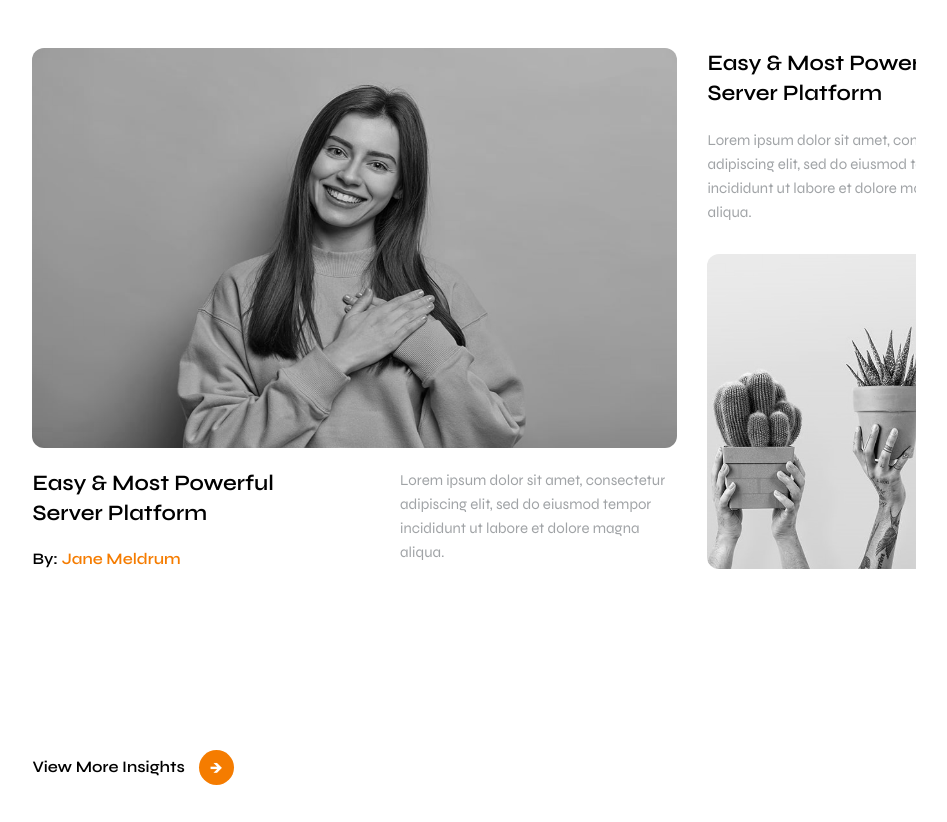
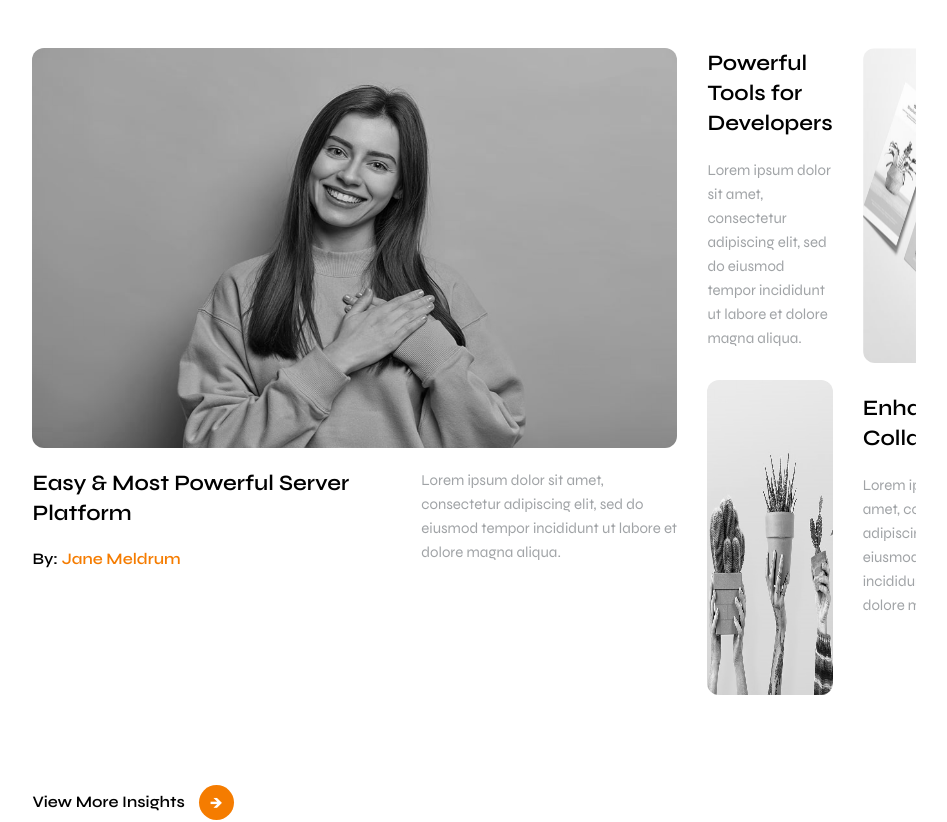
Before and after one commit to Mustajaaab/Northine, a React (Vite) app: page / in a window 1280 px wide. Shown: the part 5640-6462 px from the top of the page, without its empty margins (166-1113 px from the left). Built offline with nearby package versions, Linux system fonts and the light colour scheme; a web font is replaced by a local one.

Commit message:
Fix the slider issue

```diff
--- a/src/components/sec5/index.jsx
+++ b/src/components/sec5/index.jsx
@@ -1,139 +1,155 @@
-import Girl from '../../assets/images/Girl.jpg'
-import Shades from '../../assets/images/white-shades.png'
-import Dot from '../../assets/images/dot.png'
-import Gamla from '../../assets/images/gamla2.jpg'
-import Docs from '../../assets/images/docs.jpg.png'
+import React, { useState } from "react";
+import Girl from "../../assets/images/Girl.jpg";
+import Shades from "../../assets/images/white-shades.png";
+import Dot from "../../assets/images/dot.png";
+import Gamla from "../../assets/images/gamla2.jpg";
+import Docs from "../../assets/images/docs.jpg.png";
 
 function Sec5() {
+    const [currentSlide, setCurrentSlide] = useState(0);
+
+    const slides = [
+        {
+            id: 1,
+            mainImg: Girl,
+            mainTitle: "Easy & Most Powerful Server Platform",
+            mainAuthor: "Jane Meldrum",
+            mainDesc:
+                "Lorem ipsum dolor sit amet, consectetur adipiscing elit, sed do eiusmod tempor incididunt ut labore et dolore magna aliqua.",
+            sideImg1: Gamla,
+            sideTitle1: "Powerful Tools for Developers",
+            sideDesc1:
+                "Lorem ipsum dolor sit amet, consectetur adipiscing elit, sed do eiusmod tempor incididunt ut labore et dolore magna aliqua.",
+            sideImg2: Docs,
+            sideTitle2: "Enhanced Collaboration",
+            sideDesc2:
+                "Lorem ipsum dolor sit amet, consectetur adipiscing elit, sed do eiusmod tempor incididunt ut labore et dolore magna aliqua.",
+        },
+        // Add more slide objects here if needed
+        {
+            id: 2,
+            mainImg: Gamla,
+            mainTitle: "A Robust Platform for Developers",
+            mainAuthor: "John Doe",
+            mainDesc:
+                "Ut enim ad minim veniam, quis nostrud exercitation ullamco laboris nisi ut aliquip ex ea commodo consequat.",
+            sideImg1: Docs,
+            sideTitle1: "Developer-Friendly Features",
+            sideDesc1:
+                "Sed ut perspiciatis unde omnis iste natus error sit voluptatem accusantium doloremque laudantium.",
+            sideImg2: Girl,
+            sideTitle2: "Streamlined Workflows",
+            sideDesc2:
+                "Nemo enim ipsam voluptatem quia voluptas sit aspernatur aut odit aut fugit.",
+        },
+    ];
+
+    const handleNext = () => {
+        setCurrentSlide((prev) => (prev + 1) % slides.length);
+    };
+
+    const handlePrev = () => {
+        setCurrentSlide((prev) => (prev - 1 + slides.length) % slides.length);
+    };
+
+    const currentContent = slides[currentSlide];
 
     return (
-        <>
-        <div className='w-[69%] mx-auto overflow-hidden'>
-            <div className='flex justify-end w-[78%]'>
-                <img src={Shades} alt="" className='w-[203px] h-[140px]'/>
+        <div className="w-[69%] mx-auto overflow-hidden">
+            <div className="flex justify-end w-[78%]">
+                <img src={Shades} alt="" className="w-[203px] h-[140px]" />
             </div>
-            <div className='flex justify-between items-center'>
+            <div className="flex justify-between items-center">
                 <div>
-                    <p className='flex gap-2 items-center'>
-                        <img src={Dot} alt="" className='w-[14px] h-[14px]'/>
-                        <a className='font-syne font-medium text-base '>Our Project News</a>
+                    <p className="flex gap-2 items-center">
+                        <img src={Dot} alt="" className="w-[14px] h-[14px]" />
+                        <a className="font-syne font-medium text-base ">Our Project News</a>
                     </p>
-                    <h1 className='font-syne font-semibold mt-6 text-[42px]'>Latest Projects</h1>
+                    <h1 className="font-syne font-semibold mt-6 text-[42px]">
+                        Latest Projects
+                    </h1>
                 </div>
-                <div className='flex gap-[30px]'>
-                    <button className='font-syne text-base font-semibold hover:text-[#121820]/50 ease-in-out duration-300 hover:scale-110' >🡸    Prev</button>
-                    <button className='font-syne text-base font-semibold hover:text-[#121820]/50 ease-in-out duration-300 hover:scale-110' >Next 🡺</button>
+                <div className="flex gap-[30px]">
+                    <button
+                        onClick={handlePrev}
+                        className="font-syne text-base font-semibold hover:text-[#121820]/50 ease-in-out duration-300 hover:scale-110"
+                    >
+                        🡸 Prev
+                    </button>
+                    <button
+                        onClick={handleNext}
+                        className="font-syne text-base font-semibold hover:text-[#121820]/50 ease-in-out duration-300 hover:scale-110"
+                    >
+                        Next 🡺
+                    </button>
                 </div>
             </div>
-            <div className="flex">
-            <div className='mt-[90px] flex gap-[30px]'>
+            <div className="mt-[90px] flex gap-[30px]">
+                {/* Main content */}
                 <div>
-                    <img src={Girl} alt="" className='w-[645px] h-[400px] rounded-xl grayscale hover:grayscale-0 ease-in-out duration-500' />
-                    <div className='flex w-[645px] mt-5 justify-between'>
-                        <div >
-                            <h1 className='font-syne font-semibold text-[22px] leading-[30px]'>Easy & Most Powerful <br /> Server Platform</h1>
-                            <p className='font-syne font-semibold text-base leading-[22px] mt-5'>By: <span className='text-[#F57C00]'>Jane Meldrum</span></p>
+                    <img
+                        src={currentContent.mainImg}
+                        alt=""
+                        className="w-[645px] h-[400px] rounded-xl grayscale hover:grayscale-0 ease-in-out duration-500"
+                    />
+                    <div className="flex w-[645px] mt-5 justify-between">
+                        <div>
+                            <h1 className="font-syne font-semibold text-[22px] leading-[30px]">
+                                {currentContent.mainTitle}
+                            </h1>
+                            <p className="font-syne font-semibold text-base leading-[22px] mt-5">
+                                By:{" "}
+                                <span className="text-[#F57C00]">
+                                    {currentContent.mainAuthor}
+                                </span>
+                            </p>
                         </div>
-                        <p className='font-syne text-[#121820]/40 leading-6 text-[15px] font-normal w-[43%]'>Lorem ipsum dolor sit amet, consectetur <br />
-                        adipiscing elit, sed do eiusmod tempor <br />
-                        incididunt ut labore et dolore magna <br />
-                        aliqua.</p>
+                        <p className="font-syne text-[#121820]/40 leading-6 text-[15px] font-normal w-[43%]">
+                            {currentContent.mainDesc}
+                        </p>
                     </div>
                 </div>
 
-                <div className='w-[315px]'>
-                    <h1 className='font-syne font-semibold text-[22px] leading-[30px]'>Easy & Most Powerful <br /> Server Platform</h1>
-                    <p className='font-syne text-[#121820]/40 leading-6 text-[15px] font-normal mt-[20px]'>Lorem ipsum dolor sit amet, consectetur
-                        adipiscing elit, sed do eiusmod tempor
-                        incididunt ut labore et dolore magna <br />
-                        aliqua.</p>
-                    <img src={Gamla} alt="" className='w-[315px] h-[315px] rounded-xl mt-[30px] grayscale hover:grayscale-0 ease-in-out duration-500'/>
+                {/* Side content */}
+                <div className="w-[315px]">
+                    <h1 className="font-syne font-semibold text-[22px] leading-[30px]">
+                        {currentContent.sideTitle1}
+                    </h1>
+                    <p className="font-syne text-[#121820]/40 leading-6 text-[15px] font-normal mt-[20px]">
+                        {currentContent.sideDesc1}
+                    </p>
+                    <img
+                        src={currentContent.sideImg1}
+                        alt=""
+                        className="w-[315px] h-[315px] rounded-xl mt-[30px] grayscale hover:grayscale-0 ease-in-out duration-500"
+                    />
                 </div>
 
-                <div className='w-[315px]'>
-                    <img src={Docs} alt="" className='w-[315px] h-[315px] rounded-xl grayscale hover:grayscale-0 ease-in-out duration-500'/>
-                    <h1 className='font-syne font-semibold text-[22px] leading-[30px]  mt-[30px]'>Easy & Most Powerful <br /> Server Platform</h1>
-                    <p className='font-syne text-[#121820]/40 leading-6 text-[15px] font-normal mt-[20px]'>Lorem ipsum dolor sit amet, consectetur
-                        adipiscing elit, sed do eiusmod tempor
-                        incididunt ut labore et dolore magna <br />
-                        aliqua.</p>
-                </div>
-                <div className='mt-[90px] flex gap-[30px]'>
-                <div>
-                    <img src={Girl} alt="" className='w-[645px] h-[400px] rounded-xl grayscale hover:grayscale-0 ease-in-out duration-500' />
-                    <div className='flex w-[645px] mt-5 justify-between'>
-                        <div >
-                            <h1 className='font-syne font-semibold text-[22px] leading-[30px]'>Easy & Most Powerful <br /> Server Platform</h1>
-                            <p className='font-syne font-semibold text-base leading-[22px] mt-5'>By: <span className='text-[#F57C00]'>Jane Meldrum</span></p>
-                        </div>
-                        <p className='font-syne text-[#121820]/40 leading-6 text-[15px] font-normal w-[43%]'>Lorem ipsum dolor sit amet, consectetur <br />
-                        adipiscing elit, sed do eiusmod tempor <br />
-                        incididunt ut labore et dolore magna <br />
-                        aliqua.</p>
-                    </div>
-                </div>
-
-                <div className='w-[315px]'>
-                    <h1 className='font-syne font-semibold text-[22px] leading-[30px]'>Easy & Most Powerful <br /> Server Platform</h1>
-                    <p className='font-syne text-[#121820]/40 leading-6 text-[15px] font-normal mt-[20px]'>Lorem ipsum dolor sit amet, consectetur
-                        adipiscing elit, sed do eiusmod tempor
-                        incididunt ut labore et dolore magna <br />
-                        aliqua.</p>
-                    <img src={Gamla} alt="" className='w-[315px] h-[315px] rounded-xl mt-[30px] grayscale hover:grayscale-0 ease-in-out duration-500'/>
-                </div>
-
-                <div className='w-[315px]'>
-                    <img src={Docs} alt="" className='w-[315px] h-[315px] rounded-xl grayscale hover:grayscale-0 ease-in-out duration-500'/>
-                    <h1 className='font-syne font-semibold text-[22px] leading-[30px]  mt-[30px]'>Easy & Most Powerful <br /> Server Platform</h1>
-                    <p className='font-syne text-[#121820]/40 leading-6 text-[15px] font-normal mt-[20px]'>Lorem ipsum dolor sit amet, consectetur
-                        adipiscing elit, sed do eiusmod tempor
-                        incididunt ut labore et dolore magna <br />
-                        aliqua.</p>
+                <div className="w-[315px]">
+                    <img
+                        src={currentContent.sideImg2}
+                        alt=""
+                        className="w-[315px] h-[315px] rounded-xl grayscale hover:grayscale-0 ease-in-out duration-500"
+                    />
+                    <h1 className="font-syne font-semibold text-[22px] leading-[30px] mt-[30px]">
+                        {currentContent.sideTitle2}
+                    </h1>
+                    <p className="font-syne text-[#121820]/40 leading-6 text-[15px] font-normal mt-[20px]">
+                        {currentContent.sideDesc2}
+                    </p>
                 </div>
             </div>
-            <div className='mt-[90px] flex gap-[30px]'>
-                <div>
-                    <img src={Girl} alt="" className='w-[645px] h-[400px] rounded-xl grayscale hover:grayscale-0 ease-in-out duration-500' />
-                    <div className='flex w-[645px] mt-5 justify-between'>
-                        <div >
-                            <h1 className='font-syne font-semibold text-[22px] leading-[30px]'>Easy & Most Powerful <br /> Server Platform</h1>
-                            <p className='font-syne font-semibold text-base leading-[22px] mt-5'>By: <span className='text-[#F57C00]'>Jane Meldrum</span></p>
-                        </div>
-                        <p className='font-syne text-[#121820]/40 leading-6 text-[15px] font-normal w-[43%]'>Lorem ipsum dolor sit amet, consectetur <br />
-                        adipiscing elit, sed do eiusmod tempor <br />
-                        incididunt ut labore et dolore magna <br />
-                        aliqua.</p>
-                    </div>
-                </div>
 
-                <div className='w-[315px]'>
-                    <h1 className='font-syne font-semibold text-[22px] leading-[30px]'>Easy & Most Powerful <br /> Server Platform</h1>
-                    <p className='font-syne text-[#121820]/40 leading-6 text-[15px] font-normal mt-[20px]'>Lorem ipsum dolor sit amet, consectetur
-                        adipiscing elit, sed do eiusmod tempor
-                        incididunt ut labore et dolore magna <br />
-                        aliqua.</p>
-                    <img src={Gamla} alt="" className='w-[315px] h-[315px] rounded-xl mt-[30px] grayscale hover:grayscale-0 ease-in-out duration-500'/>
-                </div>
-
-                <div className='w-[315px]'>
-                    <img src={Docs} alt="" className='w-[315px] h-[315px] rounded-xl grayscale hover:grayscale-0 ease-in-out duration-500'/>
-                    <h1 className='font-syne font-semibold text-[22px] leading-[30px]  mt-[30px]'>Easy & Most Powerful <br /> Server Platform</h1>
-                    <p className='font-syne text-[#121820]/40 leading-6 text-[15px] font-normal mt-[20px]'>Lorem ipsum dolor sit amet, consectetur
-                        adipiscing elit, sed do eiusmod tempor
-                        incididunt ut labore et dolore magna <br />
-                        aliqua.</p>
-                </div>
-            </div>
-            </div>
-            </div>
-
-
-            <div className='flex gap-[14px] items-center group mt-[90px] mb-[120px]'>
-                <button className='font-syne font-semibold text-base group-hover:text-[#F57C00] ease-out duration-300 group-hover:scale-110 '>View More Insights</button>
-                <button className='w-[35px] h-[35px] rounded-full text-white bg-[#F57C00] group-hover:bg-black ease-out duration-300 group-hover:scale-110'>🡺</button>
+            <div className="flex gap-[14px] items-center group mt-[90px] mb-[120px]">
+                <button className="font-syne font-semibold text-base group-hover:text-[#F57C00] ease-out duration-300 group-hover:scale-110 ">
+                    View More Insights
+                </button>
+                <button className="w-[35px] h-[35px] rounded-full text-white bg-[#F57C00] group-hover:bg-black ease-out duration-300 group-hover:scale-110">
+                    🡺
+                </button>
             </div>
         </div>
-        </>
-    )
+    );
 }
-export default Sec5
+
+export default Sec5;
```
